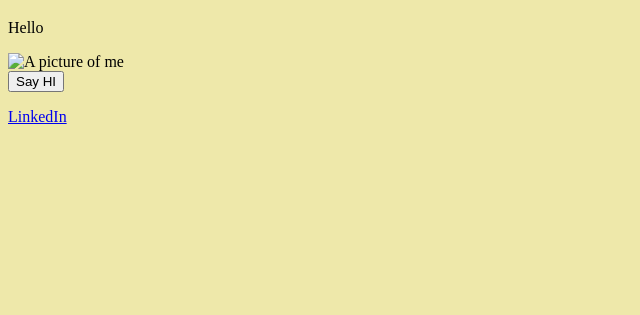
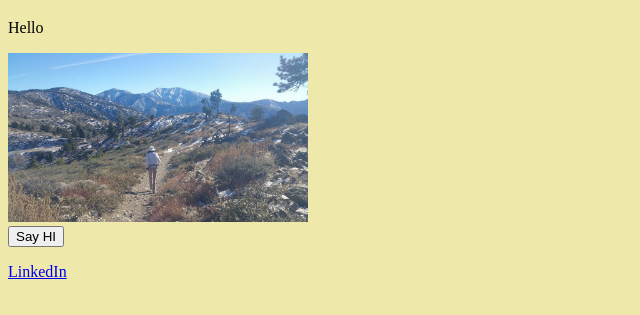
Before and after one commit to jadebuddhaaa/jadebuddhaaa.github.io, a plain HTML site: page index.html in a window 1280 px wide. Shown: the part 61-376 px from the top of the page, without its empty margins (0-640 px from the left). Drawn offline with Linux system fonts and the light colour scheme.

Commit message:
adding picture

```diff
--- a/index.html
+++ b/index.html
@@ -10,7 +10,7 @@
 <body>
     <h1>Jaehee Jung</h1>
     <p>Hello</p>
-    <img src = "Hike.jpg" alt = "A picture of me"> <br>
+    <img src = "Wrightwood Hike.jpg" alt = "Hiking" width = "300"> <br>
     <button onclick = "sayHello()">Say HI</button>
     <p id = "response"></p>
     <a href = "https://www.linkedin.com/in/jaeheejungengineer/" target = "_blank">LinkedIn</a>
```
Also changed, not shown: Wrightwood Hike.jpg (added).
